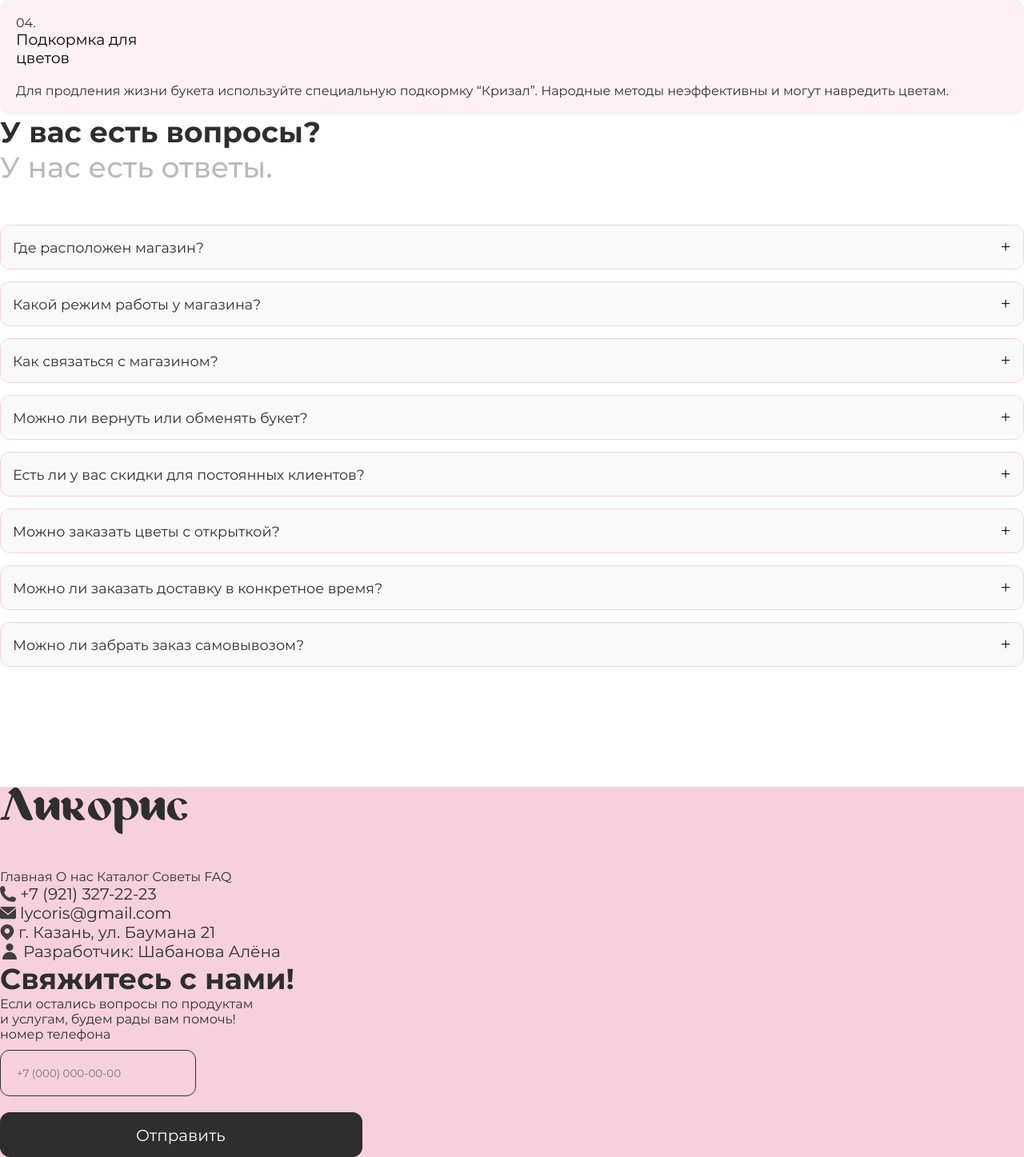
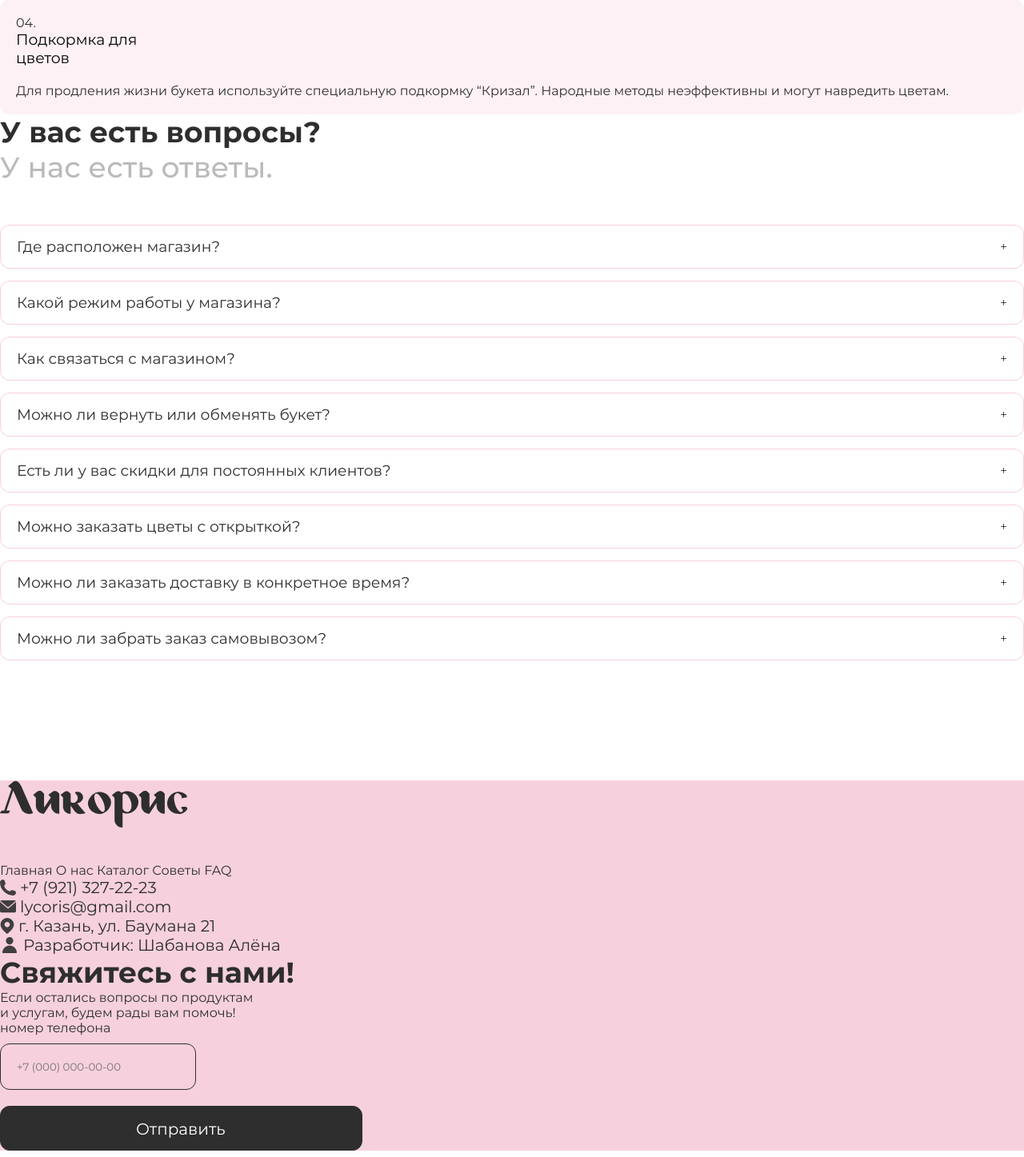
Before and after one commit to Vladimir-prog551/with-love, a PHP site: page / in a window 1280 px wide. Shown: the part 3768-5215 px from the top of the page at 80% size. Run offline with PHP 8.4, Linux system fonts and the light colour scheme; data that the repository does not hold is empty.

Commit message:
homepage.php: css and body remove

```diff
--- a/homepage.php
+++ b/homepage.php
@@ -9,7 +9,6 @@ $flowers = $stmt->fetchAll();
 
 ?>
 
-<body>
 <!-- banner start -->
 <div class="banner container">
     <div class="banner_left">
@@ -96,8 +95,7 @@ $flowers = $stmt->fetchAll();
                                     <input type="hidden" name="id" value="<?php echo $flower['id']; ?>">
                                     <input type="hidden" name="title" value="<?php echo $flower['title']; ?>">
                                     <input type="hidden" name="price" value="<?php echo $flower['price']; ?>">
-                                        <input type="hidden" name="description"
-                                            value="<?php echo $flower['description']; ?>">
+                                    <input type="hidden" name="description" value="<?php echo $flower['description']; ?>">
                                     <input type="hidden" name="image" value="<?php echo $flower['image']; ?>">
                                     <input type="hidden" name="previous_page"
                                         value="<?php echo $_SERVER['REQUEST_URI'] . '#products'; ?>">
@@ -259,7 +257,6 @@ $flowers = $stmt->fetchAll();
     </div>
 </section>
 <!-- FAQ end -->
-</body>
 <script>
     document.addEventListener('DOMContentLoaded', function () {
         const faqItems = document.querySelectorAll('.faq-item');
@@ -291,58 +288,5 @@ $flowers = $stmt->fetchAll();
 <style>
     .btn_basket img {
         border-radius: 0;
-    }\/* Стили для faq-item */
-.faq-item {
-    margin-bottom: 10px; /* Отступ между элементами FAQ */
-    border: 1px solid #eee; /* Пример границы */
-    border-radius: 5px;
-    overflow: hidden; /* Важно для скрытия текста ответа */
-}
-
-/* Стили для вопроса */
-.faq-question {
-    display: flex;
-    justify-content: space-between;
-    align-items: center;
-    padding: 15px;
-    background-color: #f9f9f9;
-    cursor: pointer;
-    font-weight: bold;
-}
-
-.faq-question h3 {
-    margin: 0;
-    font-size: 1.1em;
-}
-
-/* Стили для переключателя (+/-) */
-.faq-toggle {
-    font-size: 1.5em;
-    line-height: 1;
-    transition: transform 0.3s ease; /* Плавное вращение при открытии/закрытии */
-}
-
-/* Стили для блока ответа */
-.faq-answer {
-    max-height: 0; /* КЛЮЧЕВОЙ МОМЕНТ: Изначально высота 0 */
-    overflow: hidden; /* КЛЮЧЕВОЙ МОМЕНТ: Скрывает все, что выходит за пределы */
-    transition: max-height 0.3s ease-out, padding 0.3s ease-out; /* Плавный переход */
-    padding: 0 15px; /* Изначально отступы по вертикали тоже 0 */
-}
-
-.faq-answer p {
-    margin: 15px 0; /* Отступы для текста внутри ответа */
-}
-
-
-/* Состояние "активен" */
-.faq-item.active .faq-answer {
-    max-height: 200px; /* Установите достаточную высоту для вашего контента */
-    padding: 15px; /* Возвращаем отступы для видимого контента */
-}
-
-.faq-item.active .faq-toggle {
-    /* Поворачиваем "плюс" в "минус" при активности */
-    transform: rotate(45deg); /* Если используете "×", то можно и не вращать, или сделать просто трансформацию */
     }
 </style>
```
Lines whose indentation alone changed are shown as unchanged.
